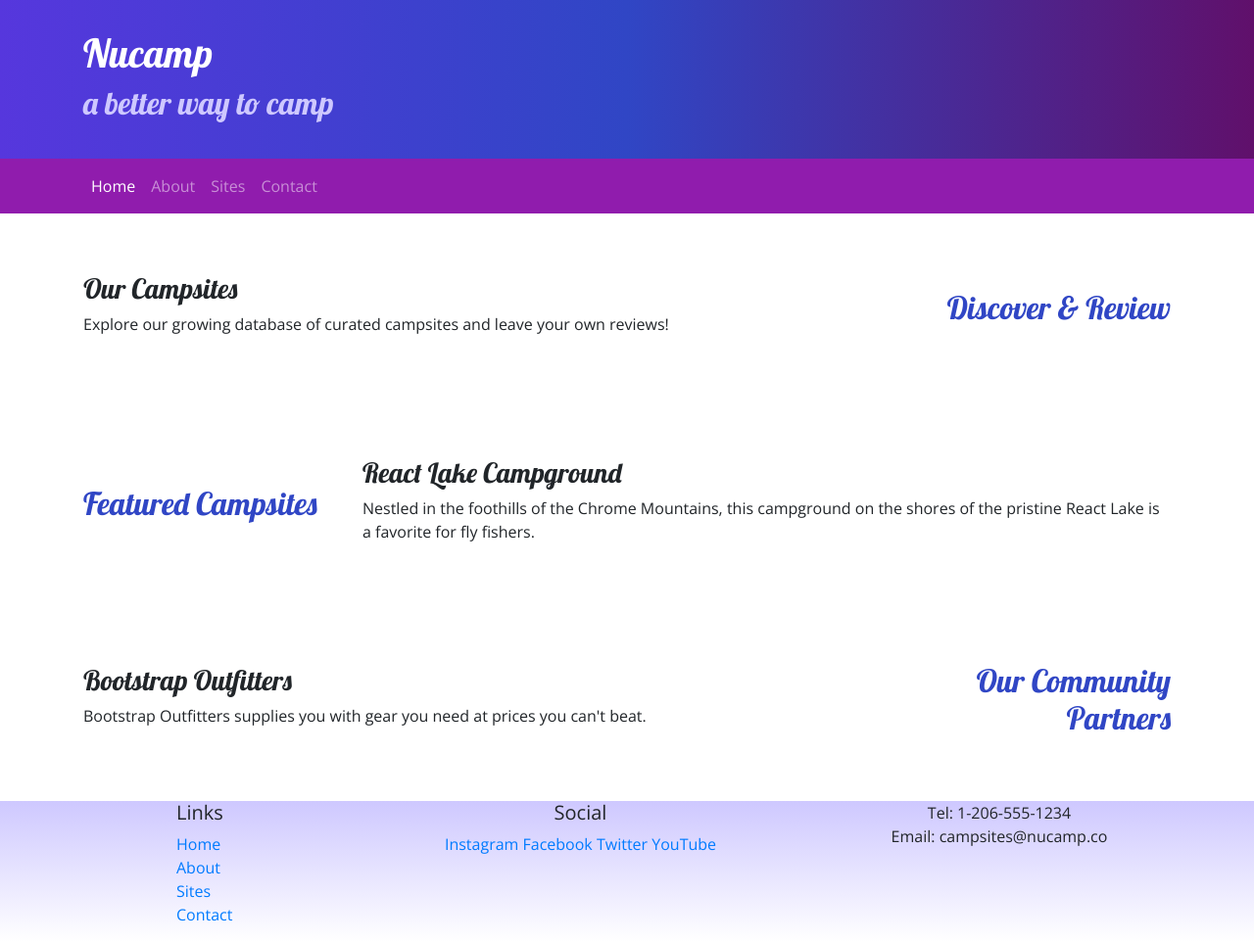
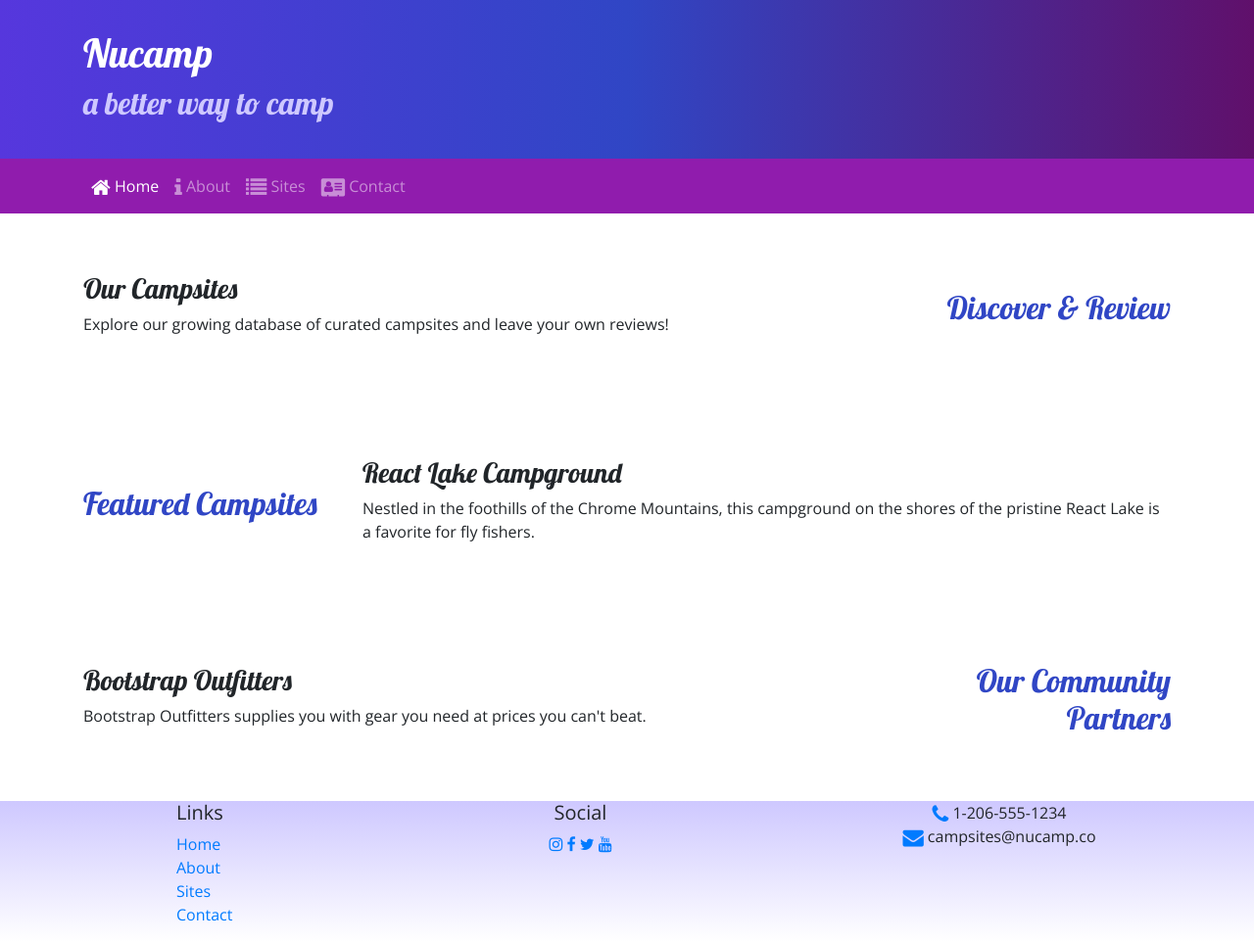
Before and after one commit to jjamieson1152/Nucampsite-Bootstrap, a website: page index.html in a window 1280 px wide. Shown: the whole page at 98% size. Drawn offline with nearby package versions, Linux system fonts and the light colour scheme.

Commit message:
Added Font-Awesome Icons

```diff
--- a/index.html
+++ b/index.html
@@ -10,6 +10,7 @@
     <link rel="stylesheet" href="node_modules/bootstrap/dist/css/bootstrap.min.css" />
 
     <!-- Additional CSS must be placed after Bootstrap CSS -->
+    <link rel="stylesheet" href="node_modules/font-awesome/css/font-awesome.min.css" />
     <link rel="stylesheet" href="https://fonts.googleapis.com/css?family=Lobster|Open+Sans" />
     <link rel="stylesheet" href="css/styles.css" />
 
@@ -36,10 +37,10 @@
             </button>
             <div class="collapse navbar-collapse" id="nucampNavbar">
                 <ul class="navbar-nav">
-                    <li class="nav-item active"><a class="nav-link" href="#">Home</a></li>
-                    <li class="nav-item"><a class="nav-link" href="aboutus.html">About</a></li>
-                    <li class="nav-item"><a class="nav-link" href="#">Sites</a></li>
-                    <li class="nav-item"><a class="nav-link" href="#">Contact</a></li>
+                    <li class="nav-item active"><a class="nav-link" href="#"><i class="fa fa-home fa-lg"></i> Home</a></li>
+                    <li class="nav-item"><a class="nav-link" href="aboutus.html"><i class="fa fa-info fa-lg"></i> About</a></li>
+                    <li class="nav-item"><a class="nav-link" href="#"><i class="fa fa-list fa-lg"></i> Sites</a></li>
+                    <li class="nav-item"><a class="nav-link" href="#"><i class="fa fa-address-card fa-lg"></i> Contact</a></li>
                 </ul>
             </div>
         </div>
@@ -84,21 +85,21 @@
                     <h5>Links</h5>
                     <ul class="list-unstyled">
                         <li><a href="#">Home</a></li>
-                        <li><a href="#">About</a></li>
+                        <li><a href="aboutus.html">About</a></li>
                         <li><a href="#">Sites</a></li>
                         <li><a href="#">Contact</a></li>
                     </ul>
                 </div>
                 <div class="col-6 col-sm-5 text-center">
                     <h5>Social</h5>
-                    <a href="http://instagram.com/">Instagram</a>
-                    <a href="http://facebook.com/">Facebook</a>
-                    <a href="http://twitter.com/">Twitter</a>
-                    <a href="http://youtube.com/">YouTube</a>
+                    <a href="http://instagram.com/"><i class="fa fa-instagram"></i></a>
+                    <a href="http://facebook.com/"><i class="fa fa-facebook"></i></a>
+                    <a href="http://twitter.com/"><i class="fa fa-twitter"></i></a>
+                    <a href="http://youtube.com/"><i class="fa fa-youtube"></i></a>
                 </div>
                 <div class="col-sm-4 text-center">
-                    Tel: 1-206-555-1234<br />
-                    Email: campsites@nucamp.co
+                    <i class="fa fa-phone fa-lg text-primary"></i> 1-206-555-1234<br />
+                    <i class="fa fa-envelope fa-lg text-primary"></i> campsites@nucamp.co
                 </div>
             </div>
         </div>
--- a/package.json
+++ b/package.json
@@ -15,6 +15,7 @@
   },
   "dependencies": {
     "bootstrap": "^4.5.2",
+    "font-awesome": "^4.7.0",
     "jquery": "^3.5.1",
     "popper.js": "^1.16.1"
   }
```
Also changed, not shown: aboutus.html (+11 -10 lines), 1 other file.
